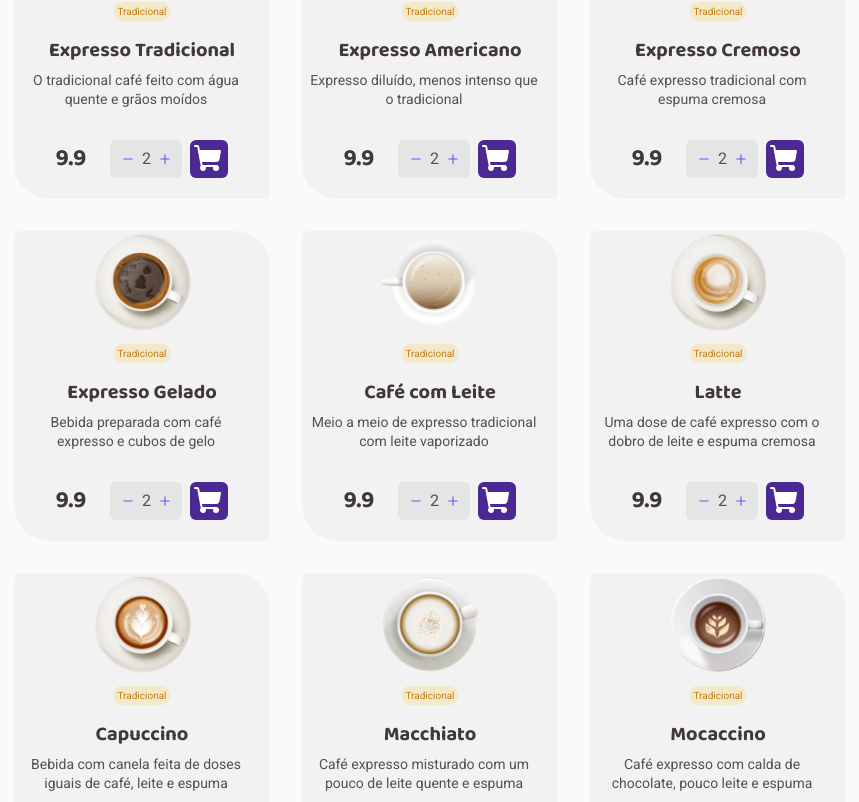
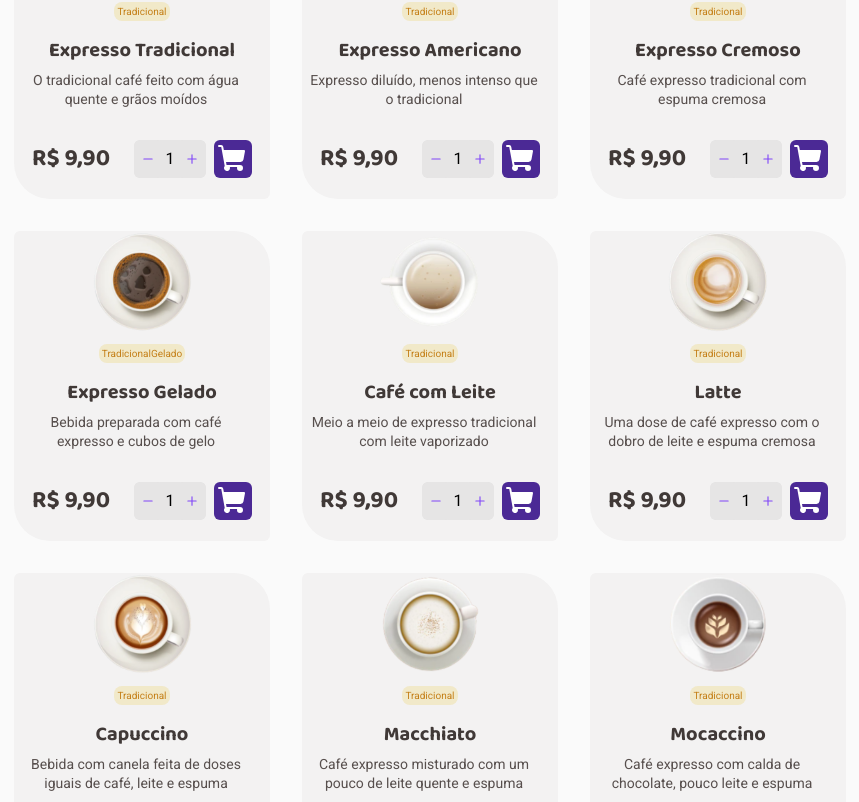
Before and after one commit to pedrohbcosta/coffee-delivery-ts, a React (Vite) app: page / in a window 1280 px wide. Shown: the part 958-1760 px from the top of the page, without its empty margins (80-939 px from the left). Built offline with nearby package versions, Linux system fonts and the light colour scheme.

Commit message:
work in progress

```diff
--- a/package.json
+++ b/package.json
@@ -14,6 +14,7 @@
     "react": "^18.2.0",
     "react-dom": "^18.2.0",
     "react-hook-form": "^7.41.5",
+    "react-query": "^3.39.2",
     "react-router-dom": "^6.6.1",
     "styled-components": "^5.3.6",
     "zod": "^3.20.2"
--- /dev/null
+++ b/src/components/formatCurrency.ts
@@ -0,0 +1,8 @@
+const CURRENCY_FORMATTER = new Intl.NumberFormat("pt-BR", {
+  currency: "BRL",
+  style: "currency",
+})
+
+export function formatCurrency(number: number) {
+  return CURRENCY_FORMATTER.format(number)
+}
--- a/src/data/items.json
+++ b/src/data/coffees.ts
@@ -1,114 +1,128 @@
-[
+export const coffees = [
   {
     "id": 1,
     "name": "Expresso Tradicional",
-    "tag": "Tradicional",
+    "tags": ["Tradicional"],
     "description": "O tradicional café feito com água quente e grãos moídos",
     "price": 9.90,
-    "imgUrl": "src/pages/Home/components/Cards/assets/Expresso-Tradicional.svg"
+    "imgUrl": "src/pages/Home/components/Cards/assets/Expresso-Tradicional.svg",
+    "amount": 0
   },
   {
     "id": 2,
     "name": "Expresso Americano",
-    "tag": "Tradicional",
+    "tags": ["Tradicional"],
     "description": "Expresso diluído, menos intenso que o tradicional",
     "price": 9.90,
-    "imgUrl": "src/pages/Home/components/Cards/assets/Expresso-Americano.svg"
+    "imgUrl": "src/pages/Home/components/Cards/assets/Expresso-Americano.svg",
+    "amount": 0
   },
   {
     "id": 3,
     "name": "Expresso Cremoso",
-    "tag": "Tradicional",
+    "tags": ["Tradicional"],
     "description": "Café expresso tradicional com espuma cremosa",
     "price": 9.90,
-    "imgUrl": "src/pages/Home/components/Cards/assets/Expresso-Cremoso.svg"
+    "imgUrl": "src/pages/Home/components/Cards/assets/Expresso-Cremoso.svg",
+    "amount": 0
   },
   {
     "id": 4,
     "name": "Expresso Gelado",
-    "tag": "Tradicional",
+    "tags": ["Tradicional", "Gelado"],
     "description": "Bebida preparada com café expresso e cubos de gelo",
     "price": 9.90,
-    "imgUrl": "src/pages/Home/components/Cards/assets/Expresso-Gelado.svg"
+    "imgUrl": "src/pages/Home/components/Cards/assets/Expresso-Gelado.svg",
+    "amount": 0
   },
   {
     "id": 5,
     "name": "Café com Leite",
-    "tag": "Tradicional",
+    "tags": ["Tradicional"],
     "description": "Meio a meio de expresso tradicional com leite vaporizado",
     "price": 9.90,
-    "imgUrl": "src/pages/Home/components/Cards/assets/Cafe-com-Leite.svg"
+    "imgUrl": "src/pages/Home/components/Cards/assets/Cafe-com-Leite.svg",
+    "amount": 0
   },
   {
     "id": 6,
     "name": "Latte",
-    "tag": "Tradicional",
+    "tags": ["Tradicional"],
     "description": "Uma dose de café expresso com o dobro de leite e espuma cremosa",
     "price": 9.90,
-    "imgUrl": "src/pages/Home/components/Cards/assets/Latte.svg"
+    "imgUrl": "src/pages/Home/components/Cards/assets/Latte.svg",
+    "amount": 0
   },
   {
     "id": 7,
     "name": "Capuccino",
-    "tag": "Tradicional",
+    "tags": ["Tradicional"],
     "description": "Bebida com canela feita de doses iguais de café, leite e espuma",
     "price": 9.90,
-    "imgUrl": "src/pages/Home/components/Cards/assets/Capuccino.svg"
+    "imgUrl": "src/pages/Home/components/Cards/assets/Capuccino.svg",
+    "amount": 0
   },
   {
     "id": 8,
     "name": "Macchiato",
-    "tag": "Tradicional",
+    "tags": ["Tradicional"],
     "description": "Café expresso misturado com um pouco de leite quente e espuma",
     "price": 9.90,
-    "imgUrl": "src/pages/Home/components/Cards/assets/Macchiato.svg"
+    "imgUrl": "src/pages/Home/components/Cards/assets/Macchiato.svg",
+    "amount": 0
   },
   {
     "id": 9,
     "name": "Mocaccino",
-    "tag": "Tradicional",
+    "tags": ["Tradicional"],
     "description": "Café expresso com calda de chocolate, pouco leite e espuma",
     "price": 9.90,
-    "imgUrl": "src/pages/Home/components/Cards/assets/Mocaccino.svg"
+    "imgUrl": "src/pages/Home/components/Cards/assets/Mocaccino.svg",
+    "amount": 0
   },
   {
     "id": 10,
     "name": "Chocolate Quente",
-    "tag": "Tradicional",
+    "tags": ["Tradicional"],
     "description": "Bebida feita com chocolate dissolvido no leite quente e café",
     "price": 9.90,
-    "imgUrl": "src/pages/Home/components/Cards/assets/Chocolate-Quente.svg"
+    "imgUrl": "src/pages/Home/components/Cards/assets/Chocolate-Quente.svg",
+    "amount": 0
   },
   {
     "id": 11,
     "name": "Cubano",
-    "tag": "Tradicional",
+    "tags": ["Tradicional"],
     "description": "Drink gelado de café expresso com rum, creme de leite e hortelã",
     "price": 9.90,
-    "imgUrl": "src/pages/Home/components/Cards/assets/Cubano.svg"
+    "imgUrl": "src/pages/Home/components/Cards/assets/Cubano.svg",
+    "amount": 0
   },
   {
     "id": 12,
     "name": "Havaiano",
-    "tag": "Tradicional",
+    "tags": ["Tradicional"],
     "description": "Bebida adocicada preparada com café e leite de coco",
     "price": 9.90,
-    "imgUrl": "src/pages/Home/components/Cards/assets/Havaiano.svg"
+    "imgUrl": "src/pages/Home/components/Cards/assets/Havaiano.svg",
+    "amount": 0
   },
   {
     "id": 13,
     "name": "Árabe",
-    "tag": "Tradicional",
+    "tags": ["Tradicional"],
     "description": "Bebida preparada com grãos de café árabe e especiarias",
     "price": 9.90,
-    "imgUrl": "src/pages/Home/components/Cards/assets/Arabe.svg"
+    "imgUrl": "src/pages/Home/components/Cards/assets/Arabe.svg",
+    "amount": 0
   },
   {
     "id": 14,
     "name": "Irlandês",
-    "tag": "Tradicional",
+    "tags": ["Tradicional"],
     "description": "Bebida a base de café, uísque irlandês, açúcar e chantilly",
     "price": 9.90,
-    "imgUrl": "src/pages/Home/components/Cards/assets/Irlandes.svg"
+    "imgUrl": "src/pages/Home/components/Cards/assets/Irlandes.svg",
+    "amount": 0
   }
 ]
--- /dev/null
+++ b/src/pages/Checkout/components/completeOrderForm/styles.ts
@@ -0,0 +1,8 @@
+import styled from "styled-components";
+
+export const CompleteOrderFormContainer = styled.div`
+  display: flex;
+  flex-direction: column;
+  gap: 0.75rem;
+  width: 40rem;
+`;
--- a/src/pages/Checkout/index.tsx
+++ b/src/pages/Checkout/index.tsx
@@ -2,11 +2,8 @@ import { CheckoutContainer, CompleteRequest, ProductsSelected } from "./styles";
 
 export function Checkout() {
   return (
-    <CheckoutContainer>
-      <CompleteRequest>
+    <CheckoutContainer className="container">
 
-      </CompleteRequest>
-      <ProductsSelected></ProductsSelected>
     </CheckoutContainer>
   )
 }
--- a/src/pages/Checkout/styles.ts
+++ b/src/pages/Checkout/styles.ts
@@ -1,6 +1,11 @@
 import styled from "styled-components";
 
-export const CheckoutContainer = styled.main``;
+export const CheckoutContainer = styled.form`
+  margin-top: 2.5rem;
+  display: flex;
+  justify-content: space-between;
+  gap: 2rem;
+`;
 
 export const CompleteRequest = styled.div``;
 
--- a/src/pages/Home/components/Cards/index.tsx
+++ b/src/pages/Home/components/Cards/index.tsx
@@ -1,35 +1,54 @@
 import { Minus, Plus, ShoppingCart } from 'phosphor-react';
-import Expresso from './assets/Expresso.svg';
-import { CardContainer, ProductPriceAndButton } from './styles';
+import { useQuery } from 'react-query';
+import { formatCurrency } from '../../../../components/formatCurrency';
+import { CardContainer, ProductPriceAndButton, Tags } from './styles';
 
-import storeItems from '../../../../data/items.json'
-import { StoreItem } from '../../../../components/StoreItem';
-
-interface CardsContainerProps {
+export interface Coffee {
+  id: number;
   name: string;
-  tag: string;
+  tags: string[];
   description: string;
   price: number;
   imgUrl: string | undefined;
+  amount: number;
+}
+
+interface CardsContainerProps {
+  coffee: Coffee
 }
 
 
-export function CardsContainer(storeItems: CardsContainerProps) {
+const handleAddToCart = (clickItem: Coffee) => null;
+
+export function CardsContainer( { coffee }: CardsContainerProps) {
+
+
+
   return (
     <CardContainer>
-      <img src={ storeItems.imgUrl } alt="" />
-      <p className='ProductTag'>{storeItems.tag}</p>
-      <h1 className='ProductName'>{storeItems.name}</h1>
-      <p className='ProductDescription'>{storeItems.description}</p>
+      <img src={ coffee.imgUrl } alt="" />
+
+      <Tags>
+        {coffee.tags.map((tag) => (
+          <span key={`${coffee.id}${tag}`}>{tag}</span>
+        ))}
+      </Tags>
+      <h1 className='ProductName'>{coffee.name}</h1>
+      <p className='ProductDescription'>{coffee.description}</p>
       <ProductPriceAndButton>
-        <p className='ProductPrice'>{storeItems.price}</p>
+        <p className='ProductPrice'>{formatCurrency(coffee.price)}</p>
 
           <div className='ProductsToCart'>
             <button className='ProductMinusButton'>
               <Minus size={12} color="#8047f8" weight="bold" />
             </button>
 
-            <span className='ProductQuantity'>2</span>
+            <input
+              className='ProductQuantity'
+              type="number"
+              readOnly
+              value={1}
+            />
 
             <button className='ProductAddButton'>
               <Plus size={12} color="#8047f8" weight="bold" />
--- a/src/pages/Home/components/Cards/styles.ts
+++ b/src/pages/Home/components/Cards/styles.ts
@@ -5,7 +5,6 @@ export const CardContainer = styled.div`
   width: 16rem;
   background: ${props => props.theme['base-card']};
   border-radius: 6px 36px;
-
 
   display: flex;
   flex-direction: column;
@@ -17,7 +16,7 @@ export const CardContainer = styled.div`
     width: 6.25rem;
   }
 
-  .ProductTag {
+  /* .ProductTag {
     font-style: bold;
     font-size: 0.625rem;
     line-height: 1.3;
@@ -28,7 +27,7 @@ export const CardContainer = styled.div`
     border-radius: 8px;
     padding: .2rem;
     margin-top: .75rem;
-  }
+  } */
 
   .ProductName {
     font-family: 'Baloo 2',cursive;
@@ -50,6 +49,19 @@ export const CardContainer = styled.div`
     text-align: center;
     margin: 0.5rem 1.25rem 0 0.5rem ;
   }
+`;
+
+export const Tags = styled.div`
+  font-style: bold;
+  font-size: 0.625rem;
+  line-height: 1.3;
+  color: ${props => props.theme['yellow-dark']};
+  background: ${props => props.theme['yellow-light']};
+
+  height: 1.2rem;
+  border-radius: 8px;
+  padding: .2rem;
+  margin-top: .75rem;
 `;
 
 export const ProductPriceAndButton = styled.div`
@@ -78,6 +90,19 @@ export const ProductPriceAndButton = styled.div`
     background: ${props => props.theme['base-button']};
   }
 
+  .ProductQuantity {
+    flex: 1;
+    background: ${props => props.theme['base-button']};
+
+    display: flex;
+    align-items: center;
+    justify-content: center;
+
+    text-align: center;
+    width: 100%;
+    border: none;
+  }
+
   .ProductMinusButton,
   .ProductAddButton {
     border: 0;
@@ -90,6 +115,8 @@ export const ProductPriceAndButton = styled.div`
     display: flex;
     justify-content: space-around;
     align-items: center;
+
+    border-radius: 6px;
   }
 
   .ShoppingCartCard {
--- a/src/pages/Home/index.tsx
+++ b/src/pages/Home/index.tsx
@@ -1,12 +1,26 @@
 import { Coffee, Package, ShoppingCart, Timer } from 'phosphor-react';
 import HeroCoffee from '../../assets/HeroCoffee.svg';
+import { coffees } from '../../data/coffees';
 
-import storeItems from '../../data/items.json'
 
 import { CardsContainer } from './components/Cards';
-import { BulletsSection, HeroSection, HeroSectionText, HomeContainer, MainSection, ProductsContainer } from './styles';
+
+import {
+  BulletsSection,
+  HeroSection,
+  HeroSectionText,
+  HomeContainer,
+  MainSection,
+  ProductsContainer
+} from './styles';
 
 export function Home() {
+
+  // const getProducts = storeItems
+
+  // const { data } = useQuery('products', getProducts)
+
+
   return (
     <HomeContainer>
       <HeroSection>
@@ -34,15 +48,11 @@ export function Home() {
         <h1>Nossos cafés</h1>
 
         <ProductsContainer>
-          {storeItems.map(store => {
+          {coffees.map(coffee => {
             return (
               <CardsContainer
-                key={store.id}
-                name={store.name}
-                tag={store.tag}
-                description={store.description}
-                price={store.price}
-                imgUrl={store.imgUrl}
+                key={coffee.id}
+                coffee={coffee}
               />
             )
           })}
--- a/src/styles/global.ts
+++ b/src/styles/global.ts
@@ -24,4 +24,14 @@ export const GlobalStyle = createGlobalStyle`
     font-weight: 400;
     font-size: 1rem;
   }
+
+  input::-webkit-outer-spin-button,
+  input::-webkit-inner-spin-button {
+    -webkit-appearance: none;
+    margin: 0;
+  }
+
+  input[type="number"] {
+    -moz-appearance: textfield;
+  }
 `
```
Also changed, not shown: src/components/StoreItem.tsx (deleted, +0 -16 lines), src/pages/Checkout/components/completeOrderForm/index..tsx (added, +9 -0 lines), 1 other file (tests, documents, lock files or other folders).
